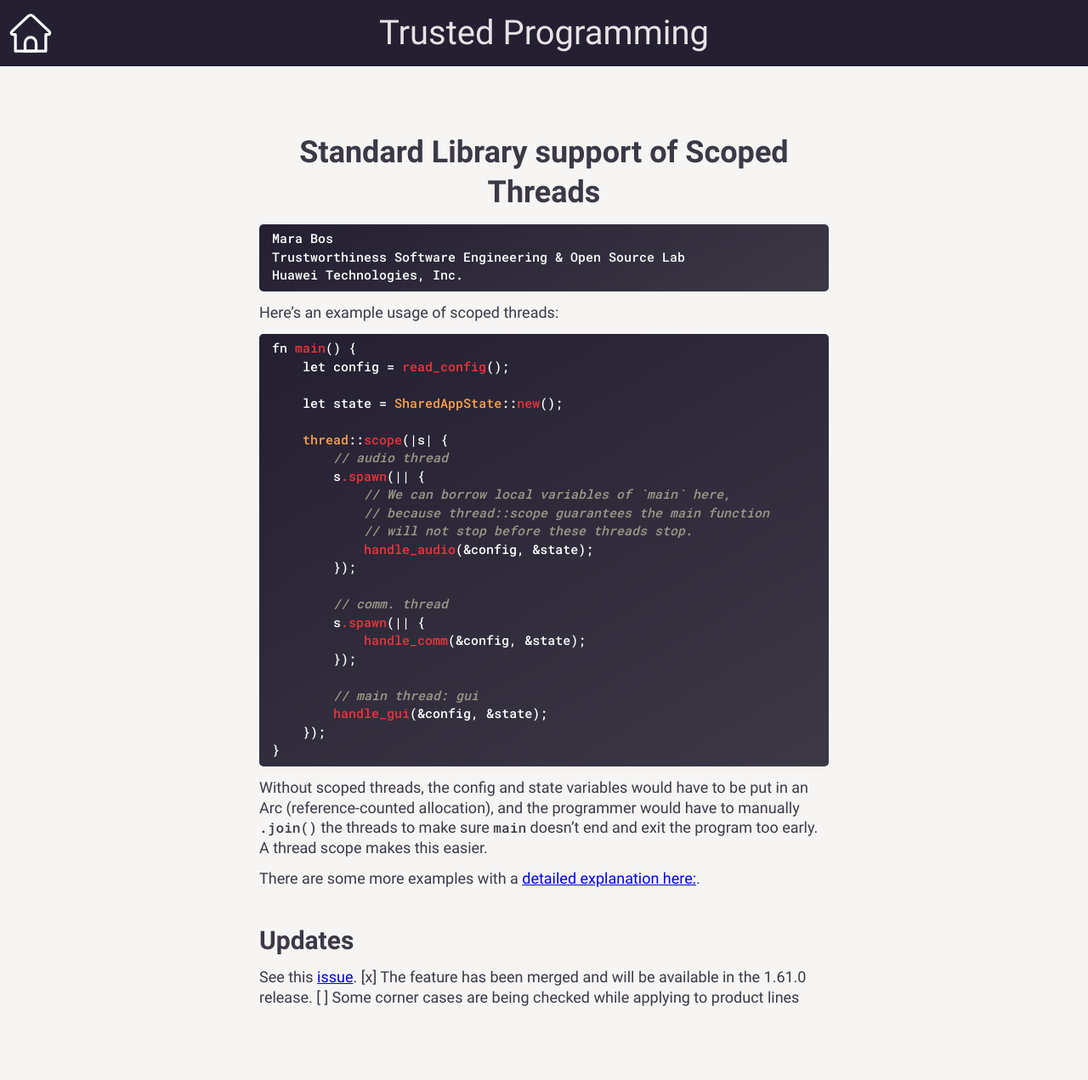
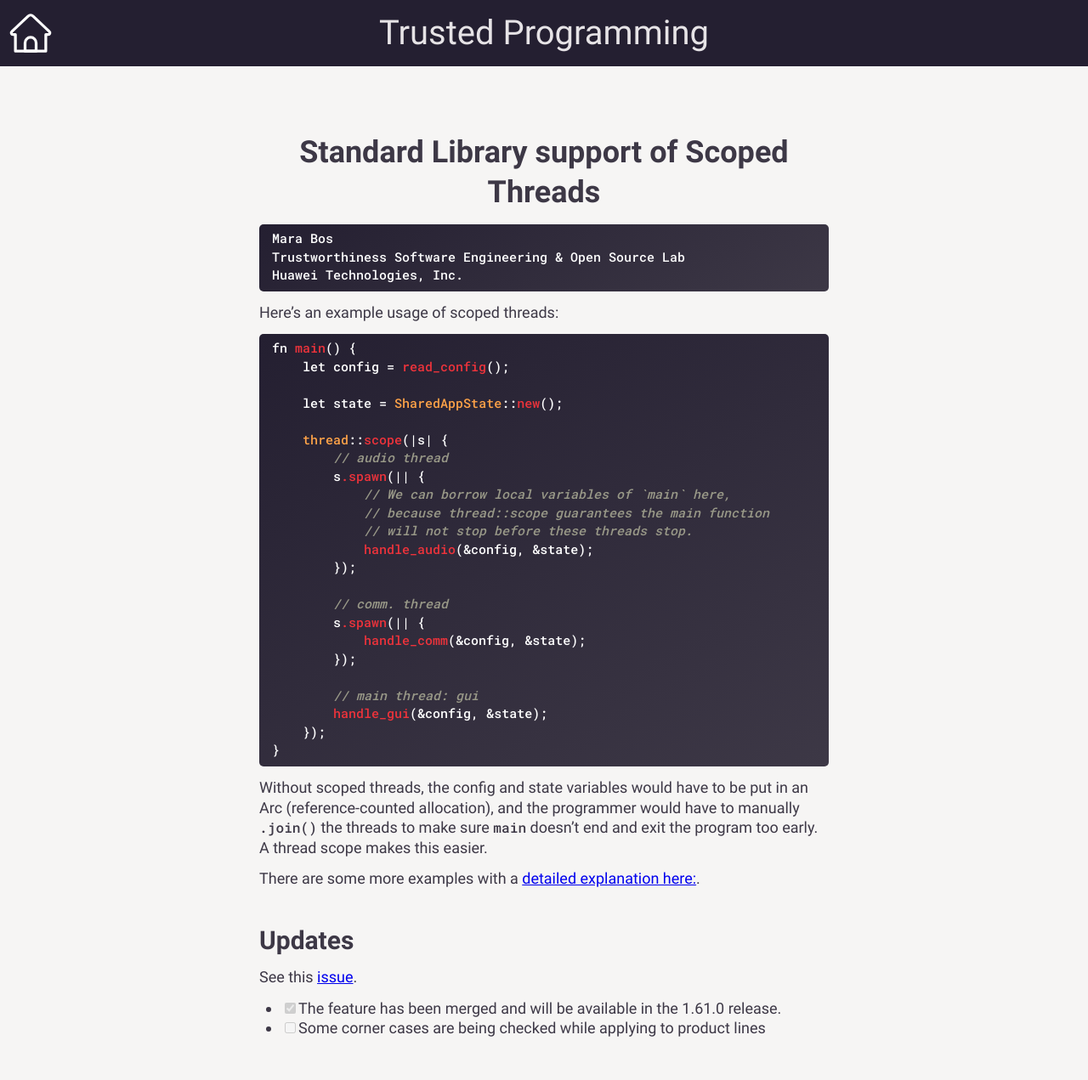
Before and after one commit to yijunyu/trusted-programming.github.io, a Jekyll site: the page built from articles/work-in-progress/Library/ScopedThreads.md, in a window 1280 px wide. Shown: the whole page at 85% size. Built offline with Jekyll 4.4.1, drawn with Linux system fonts in a browser that asks for light colours; before the commit the page ends 1234 px from its top, so only the background shows below that.

```diff
--- a/articles/work-in-progress/Library/ScopedThreads.md
+++ b/articles/work-in-progress/Library/ScopedThreads.md
@@ -45,5 +45,5 @@ There are some more examples with a [detailed explanation here:](https://rust-la
 
 ## Updates
 See this [issue](https://rust-lang.github.io/rfcs/3151-scoped-threads.html#guide-level-explanation).
-[x] The feature has been merged and will be available in the 1.61.0 release.
-[ ] Some corner cases are being checked while applying to product lines
+- [x] The feature has been merged and will be available in the 1.61.0 release.
+- [ ] Some corner cases are being checked while applying to product lines
```
